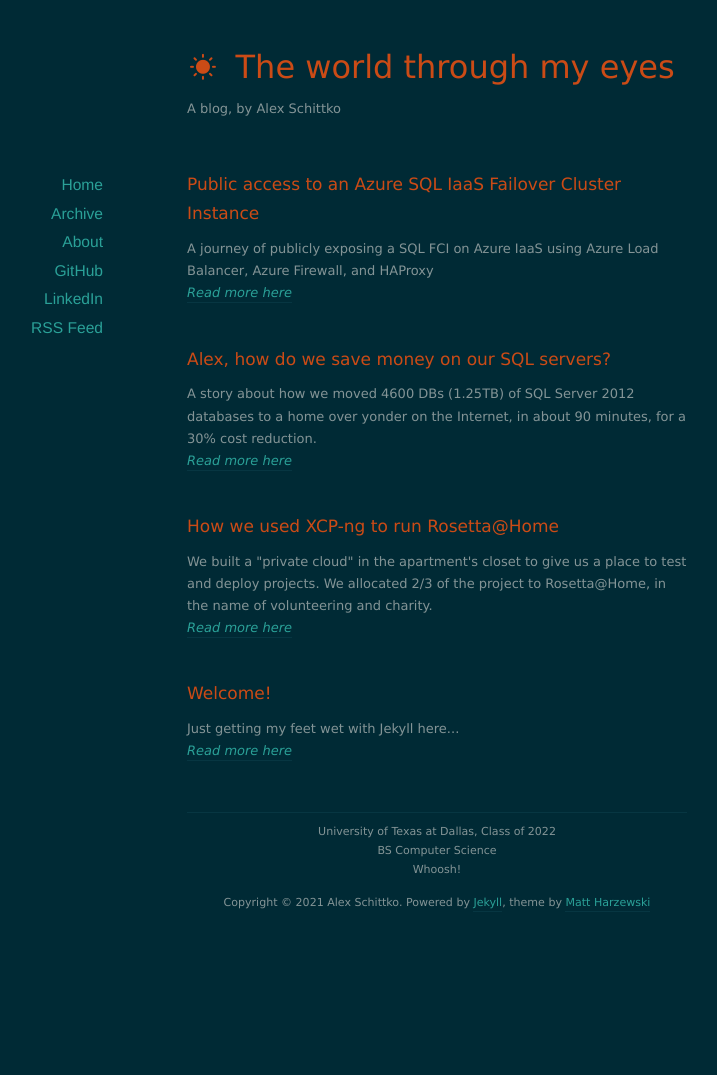
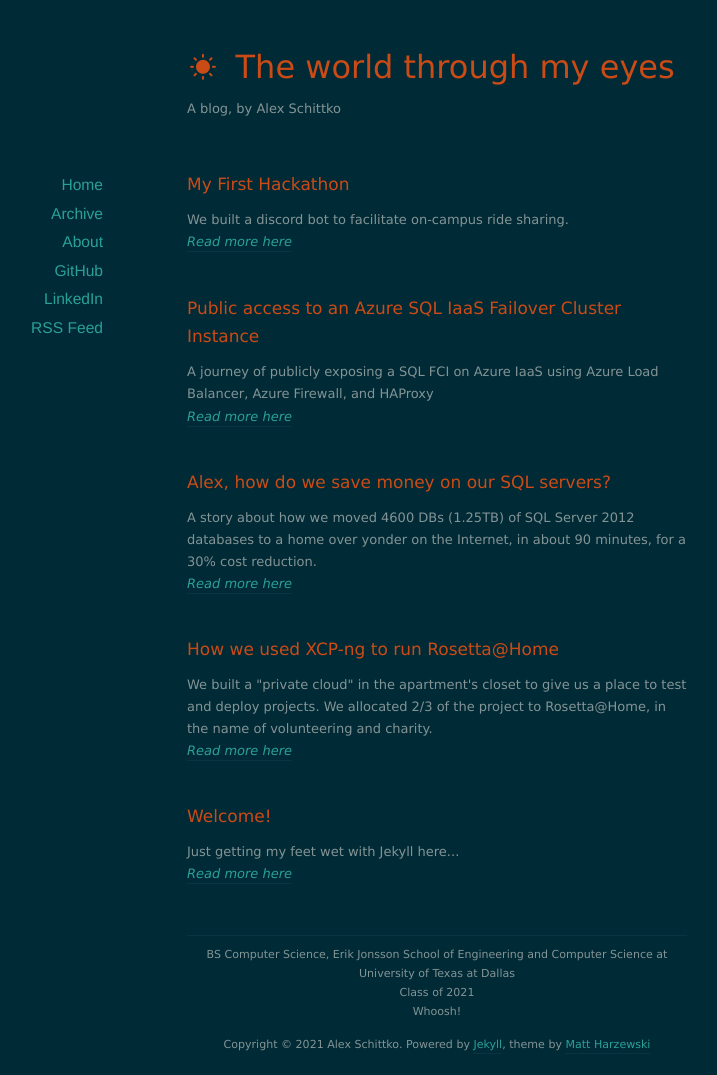
Before and after one commit to alex4108/alex4108.github.io, a Jekyll site: the page built from index.html, in a window 1280 px wide. Shown: the whole page, without its empty margins (203-920 px from the left). Built offline with Jekyll 4.4.1, drawn with Linux system fonts in a browser that asks for light colours; nearby versions of some CDN libraries; the list of posts is cut into pages by our own code; before the commit the page ends 933 px from its top, so only the background shows below that; some of the changed lines change nothing that is shown.

Commit message:
Add Hackathon post & update Footer

```diff
--- a/_layouts/default.html
+++ b/_layouts/default.html
@@ -61,8 +61,9 @@
 
 
   <footer id="footer">
-    <p class="copyright" style="text-align: center">University of Texas at Dallas, Class of 2022<br />
-      BS Computer Science<br />
+    <p class="copyright" style="text-align: center">
+      BS Computer Science, Erik Jonsson School of Engineering and Computer Science at University of Texas at Dallas<br />
+      Class of 2021<br />
       Whoosh!<br /></p>
     <p class="copyright" style="text-align: center">Copyright &copy; {{ site.time | date: '%Y' }} Alex Schittko. Powered by <a href="http://jekyllrb.com">Jekyll</a>, theme by <a href="http://www.webmaster-source.com">Matt Harzewski</a></p>
   </footer>
--- /dev/null
+++ b/_posts/2021-12-3-My-First-Hackathon.md
@@ -0,0 +1,54 @@
+---
+layout: post
+title:  "My First Hackathon"
+date:   2021-12-03 18:00:00 -0600
+categories: linux docker discord hackathon utdallas
+description: We built a discord bot to facilitate on-campus ride sharing.
+---
+
+# My First Hackathon
+
+This semester at UT Dallas I participated in my first hackathon, [HackUTD VII](https://hackutd.co/).  It was a great experience to meet new people in my sector, and find passion in a project I wouldn't have otherwise thought of.
+
+We built a [Discord Bot](https://github.com/blakelawyer/CommuteBot) that helps Riders & Drivers on campus car pool.  We found this use case to be unique, in that students are a speical breed of customer: They're broke, don't have a car, and want to see the world around them. Especially when they're in a new place, like University! Otherwise, some students just don't have cars, especially those who are experiencing financial hardships or just uncomfortable driving in the craze that is Dallas/Fort Worth Traffic!
+
+You can check out a couple youtube videos to see how it works, namely from the [rider's perspective](https://youtu.be/fs8H7vkDtdY) and the [driver's perspective](https://youtu.be/rW02s0dfZqs), or read about our HackUTD submission on [DevPost](https://devpost.com/software/cometcommute-discord-bot).
+
+We chose to build this as a chatbot for a couple reasons, namely UX and popularity of Discord on our campus.  Studiets are showing that UX gets improved if a user is able to step through a workflow that looks like an instant message.  Additionally, Discord is used heavily by our student body, almost every single student org maintains a Discord server for their communities, so we believe this would scale well with our peers.
+
+# The Stack
+
+I'd like to talk a little about the technologies we used: as one judge mentioned "this is almost an enterprise grade stack." We used a few key cloud-based technologies to help accelerate our deployment, not worrying (too much) about the infrastructure.
+
+* [MongoDB Atlas](https://www.mongodb.com/atlas/database)
+* [Amazon ECS (Elastic Container Service)](https://aws.amazon.com/ecs/)
+* [Terraform](https://www.terraform.io/)
+* [Travis-CI](https://www.travis-ci.com/)
+* [NodeJS](https://nodejs.org/en/)
+* [DiscordJS](https://discord.js.org/)
+
+## MongoDB Atlas
+
+I wish I would've taken time during the competition to see if Atlas had a terraform provider, but nonetheless, Atlas saved the day. After we came up with our idea and stopped to eat lunch, I came back to my team struggling. They weren't sure how we were supposed to get a MongoDB server erected on our University's network in a way that we could all access it. I had the chance to save the day here, "Just use Atlas!" In about 15 minutes, we had a cluster deployed to AWS on Atlas' Free Tier, that met the needs of the rest of our time with the project. Given that this Chatbot has the potential to be used by almost everyone at UTD, we wanted to make sure we were choosing a scalable and maintainable database architecture.
+
+## Amazon ECS
+
+I use ECS day-to-day at work for [Granbury Solutions](https://www.granburysolutions.com). My team is in love with ECS, from ECS Anywhere to "it just works," we've never seen significant issues in ECS that made us question our choices. Naturally, to have a highly available, scalable Discord Bot, I made the choice that we should run our production bot on ECS. My team had little familiarity with Docker, so I quickly cooked us up a Dockerfile and made sure the container launched and functioned as expected locally. Again for scalability, but also for availability, we chose ECS as Fargate tasks are super-easy to scale, and can be architected for high availability.
+
+## Terraform
+
+I've been using Terraform more and more lately, and I can't get enough. Terraform is so extensible, it fits for almost every cloud provider/infrastructure use case I can come up with by myself. It has a huge ecosystem of tools, from [Checkov](https://www.checkov.io) and [TFLint](https://github.com/terraform-linters/tflint) to cooler tools like [Infracost](https://www.infracost.io/) and [Inframap](https://github.com/cycloidio/inframap).
+
+## Travis-CI
+
+I use Travis-CI in my personal projects on GitHub, for it's simplicity (and it's German, like me!) Travis makes life easy for us, in that we're assured our code builds and passes tests before it gets to the production environment in ECS, every time. We can easily track the status of our build, and even expose the build logs to the public, to prove the project is truly open-source.
+
+## NodeJS
+
+While I consider my Node to be inferior to those who work using Node on a daily basis, I'd consider it "good enough to get the job done." I'm by no means a professional when it comes to writing Node, handling Promises, or publishing modules. However this project forced my hand, and got me more hands on with Node. Overall, I think this was a good experience for me to get comfortable in something I've been wanting to use more.
+
+## DiscordJS
+
+I found the DiscordJS API to be complicated, but sound. Once one can read through the forest that is their [API Docs](https://discord.js.org/#/docs/main/stable/general/welcome) and seek out enough examples, the logical structure starts to unwind. I would've liked to use a whiteboard during the Hackathon so we could draw the Forest out, and provide a visualization to the whole team.
+
+I think if our team had more time, or came into the competition knowing more about the DiscordJS API, we could've built this as a webhook-based Bot instead of using the current workflow. A webhook-based Bot would allow us to build a series of Lambda functions to serve a REST API, that our Bot would use to receive events from Discord, instead of monitoring the Discord Gateway for new messages in-app.
```
